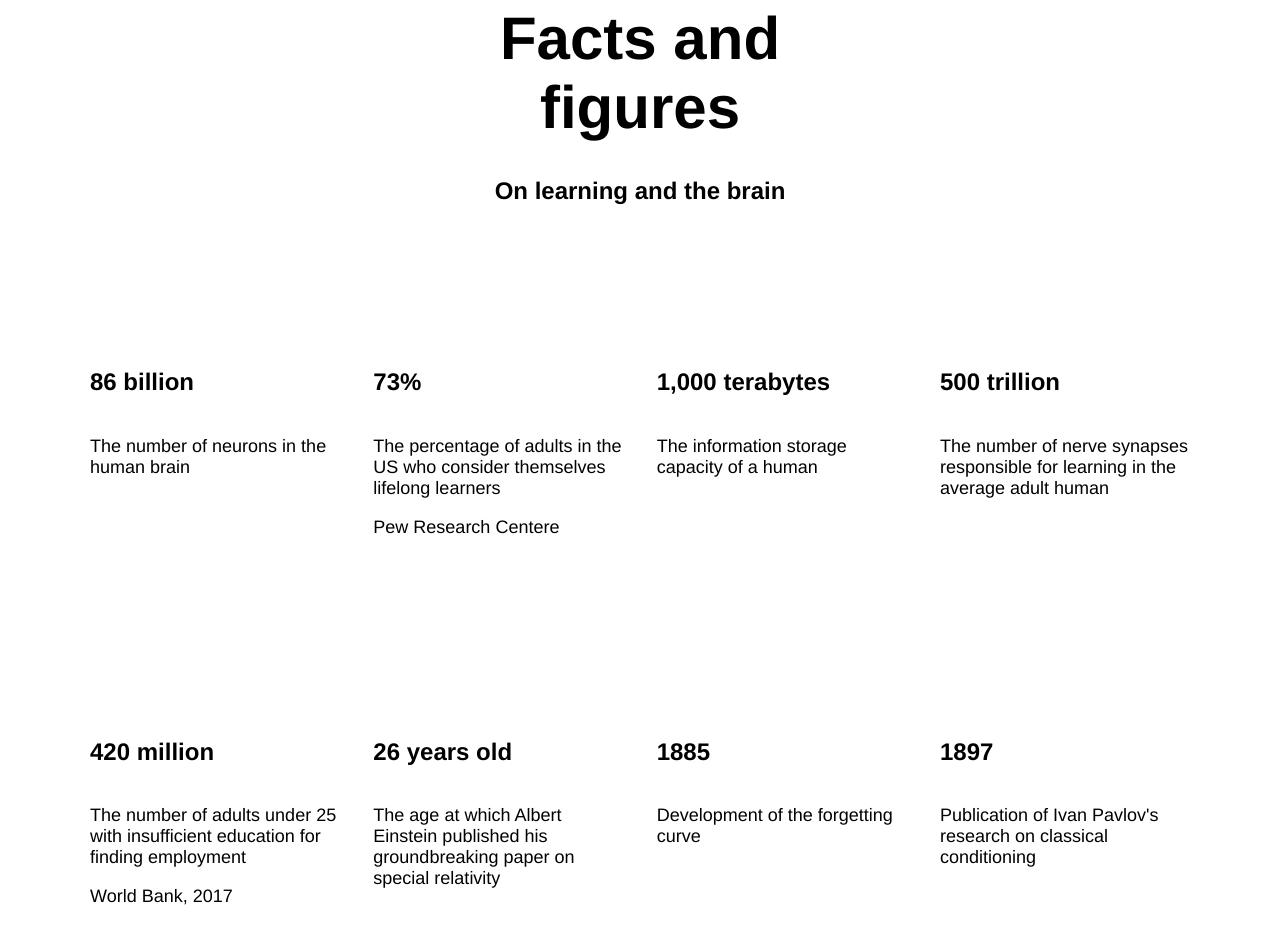
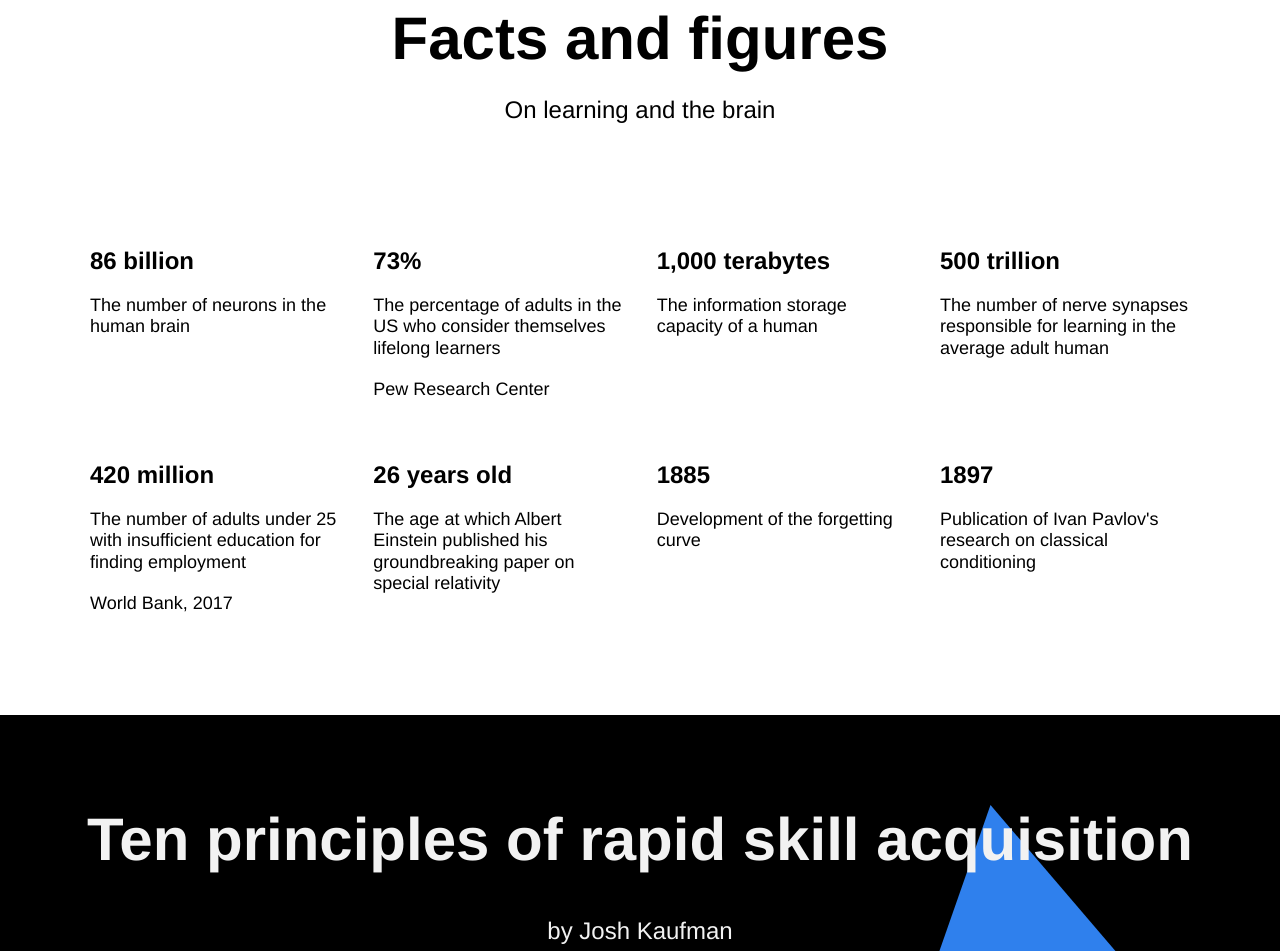
Before and after one commit to stphgbbs/Web_project_1, a plain HTML site: page index.html in a window 1280 px wide. Shown: the part 1518-2469 px from the top of the page. Drawn offline with Linux system fonts and the light colour scheme.

Commit message:
Dec20changes

```diff
--- a/index.html
+++ b/index.html
@@ -68,73 +68,62 @@ from."
           </div>
         </section>
         <section class="digits">
-          <div class="section-title">
-            <h3 class="digits__section-title section-title">
-              Facts and figures
-            </h3>
-          </div>
-          <div class="digits__section-subtitle section-subtitle">
-            <h4>On learning and the brain</h4>
-          </div>
+          <h2 class="section-title">Facts and figures</h2>
+          <p class="section-subtitle">On learning and the brain</p>
           <ul class="table">
-            <li class="table-cell">
-              <h5 class="table-heading">86 billion</h5>
-              <p class="table-text">The number of neurons in the human brain</p>
+            <li class="table__cell">
+              <h3 class="table__heading">86 billion</h3>
+              <p class="table__text">
+                The number of neurons in the human brain
+              </p>
             </li>
-            <li class="table-cell">
-              <h5 class="table-heading">73%</h5>
-              <p class="table-text">
+            <li class="table__cell">
+              <h3 class="table__heading">73%</h3>
+              <p class="table__text">
                 The percentage of adults in the US who consider themselves
                 lifelong learners
               </p>
-              <span class="table-text"> Pew Research Centerе</span>
+              <p class="table__text">Pew Research Center</p>
             </li>
-            <li class="table-cell">
-              <h5 class="table-heading">1,000 terabytes</h5>
-              <p class="table-text">
+            <li class="table__cell">
+              <h3 class="table__heading">1,000 terabytes</h3>
+              <p class="table__text">
                 The information storage capacity of a human
               </p>
             </li>
-            <li class="table-cell">
-              <h5 class="table-heading">500 trillion</h5>
-              <p class="table-text">
+            <li class="table__cell">
+              <h3 class="table__heading">500 trillion</h3>
+              <p class="table__text">
                 The number of nerve synapses responsible for learning in the
                 average adult human
               </p>
             </li>
-            <li class="table-cell">
-              <h5 class="table-heading">420 million</h5>
-              <p class="table-text">
+            <li class="table__cell">
+              <h3 class="table__heading">420 million</h3>
+              <p class="table__text">
                 The number of adults under 25 with insufficient education for
                 finding employment
               </p>
-              <p class="table-text">World Bank, 2017</p>
+              <p class="table__text">World Bank, 2017</p>
             </li>
-            <li class="table-cell">
-              <h5 class="table-heading">26 years old</h5>
-              <p class="table-text">
+            <li class="table__cell">
+              <h3 class="table__heading">26 years old</h3>
+              <p class="table__text">
                 The age at which Albert Einstein published his groundbreaking
                 paper on special relativity
               </p>
             </li>
-            <li class="table-cell">
-              <h5 class="table-heading">1885</h5>
-              <p class="table-text">Development of the forgetting curve</p>
+            <li class="table__cell">
+              <h3 class="table__heading">1885</h3>
+              <p class="table__text">Development of the forgetting curve</p>
             </li>
-            <li class="table-cell">
-              <h5 class="table-heading">1897</h5>
-              <p class="table-text">
+            <li class="table__cell">
+              <h3 class="table__heading">1897</h3>
+              <p class="table__text">
                 Publication of Ivan Pavlov's research on classical conditioning
               </p>
             </li>
           </ul>
-        </section>
-        <section class="feynman">
-          <div>
-            <h2 class="feynman__title">The Feynman Technique</h2>
-            <a href="#" class="feynman__link">More &#8594; </a>
-            <h3 class="feynman__subtitle">Learn without forgetting</h3>
-          </div>
         </section>
 
         <section class="kaufman">
--- a/styles/style.css
+++ b/styles/style.css
@@ -16,6 +16,7 @@
   height: 100vh;
   min-height: 600px;
   max-height: 756px;
+  margin: 0;
 
   /* parameters for the header section */
 }
@@ -46,6 +47,7 @@
   line-height: 25px;
   font-size: 18px;
   font-weight: normal;
+  margin: 0;
 }
 
 /* here we have two examples of selectors in order to remind you how to set styles for elements */
@@ -94,7 +96,7 @@
   font-size: 18px;
   font-weight: normal;
   color: #2f80ed;
-  margin: 0;
+  margin: auto;
 }
 
 .two-columns__paragraph {
@@ -110,10 +112,8 @@
   font-size: 24px;
   font-weight: bold;
 }
-
 .section-title {
-  width: 60%;
-  margin: auto;
+  margin: 0;
   position: relative;
   z-index: 3;
   line-height: 69px;
@@ -123,11 +123,9 @@
 }
 
 .section-subtitle {
-  margin: auto;
-  width: 60%;
-  z-index: 1;
+  margin: 0;
+  padding-top: 20px;
   text-align: center;
-  margin-bottom: 60px;
   line-height: 34px;
   font-size: 24px;
   font-weight: normal;
@@ -137,29 +135,47 @@
   padding-left: 0;
   display: flex;
   justify-content: space-between;
-  flex-flow: row wrap;
-  max-width: 1100px;
+  flex-wrap: wrap;
+  width: 1100px;
   margin: 0 auto;
-  list-style-type: none;
-  position: relative;
-  z-index: 3;
+  list-style: none;
+  padding-top: 60px;
+  padding-bottom: 100px;
 }
 
-.table-cell {
-  list-style-type: none;
-  margin: 60px 0 100px;
+.table__cell {
+  margin: 0;
   width: 250px;
+  padding-top: 60px;
+  flex-direction: column;
+  display: flex;
 }
-
-.table-heading {
+.table__heading {
+  text-align: left;
+  margin: 0;
+  padding-bottom: 20px;
   line-height: 1.15;
   font-size: 24px;
   font-weight: bold;
 }
-.table-text {
-  line-height: normal;
+.table__text {
+  line-height: 1.2;
   font-size: 18px;
   font-weight: normal;
+  margin: 0;
+  margin-bottom: 20px;
+}
+
+.table__cell_theme_dark {
+  color: white;
+  width: 200px;
+  padding-left: 0;
+  z-index: 1;
+  margin: 20px 0 0;
+}
+
+.table__text:last-child {
+  margin: 0;
 }
 
 .feynman {
@@ -195,6 +211,7 @@
 }
 
 .feynman__subtitle {
+  margin: auto;
   justify-content: center;
   line-height: 51px;
   font-size: 36px;
@@ -241,6 +258,7 @@
   min-height: 350px;
   box-sizing: border-box;
   display: flex;
+  margin: 0;
 }
 .footer__columns {
   width: 90%;
@@ -261,28 +279,27 @@
   height: 35px;
 }
 .footer__author {
-  margin-top: 18px;
-  margin-bottom: 18px;
   line-height: 25px;
   font-weight: normal;
+  margin: 0;
 }
+.footer__table {
+  list-style: none;
+  margin: 0;
+  padding: 0;
+}
+
 .footer__column_content_about {
   display: flex;
   flex-direction: column;
   align-items: flex-start;
+  margin: 0;
 }
 .footer__column-heading {
-  margin-top: 0;
-  margin-bottom: 20px;
   font-weight: bold;
   font-size: 18px;
   line-height: 30px;
-}
-.footer__table {
-  list-style: none;
-}
-.footer__column-link {
-  padding-top: 20px;
+  margin: 0 0 20px;
 }
 
 .footer__list {
@@ -296,8 +313,9 @@
 .footer__link {
   color: #f2f2f2;
   text-decoration: none;
+  margin: 0;
 }
 
 .footer__social-icons {
-  margin-right: 10px;
+  padding-right: 10px;
 }
```
